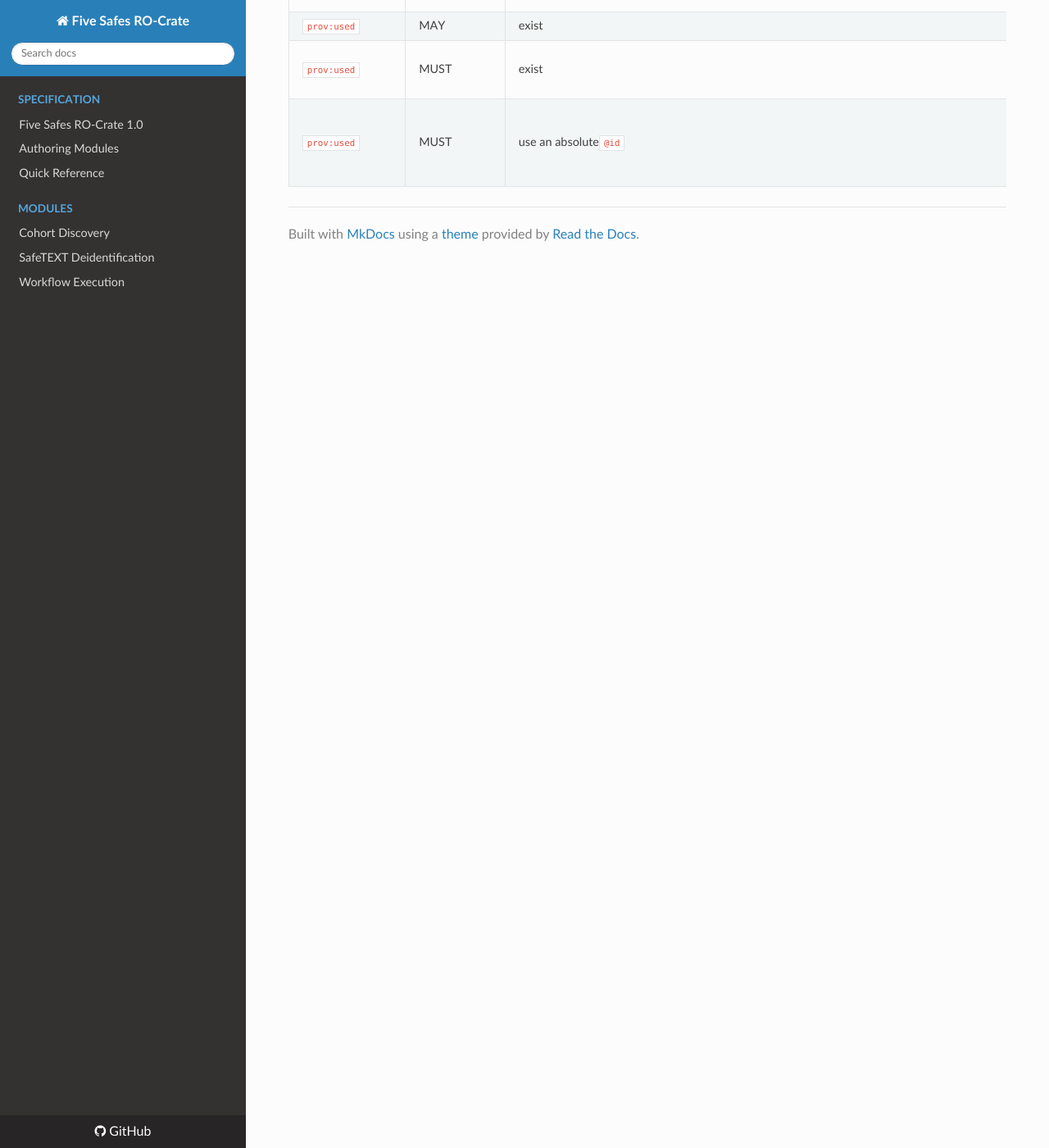
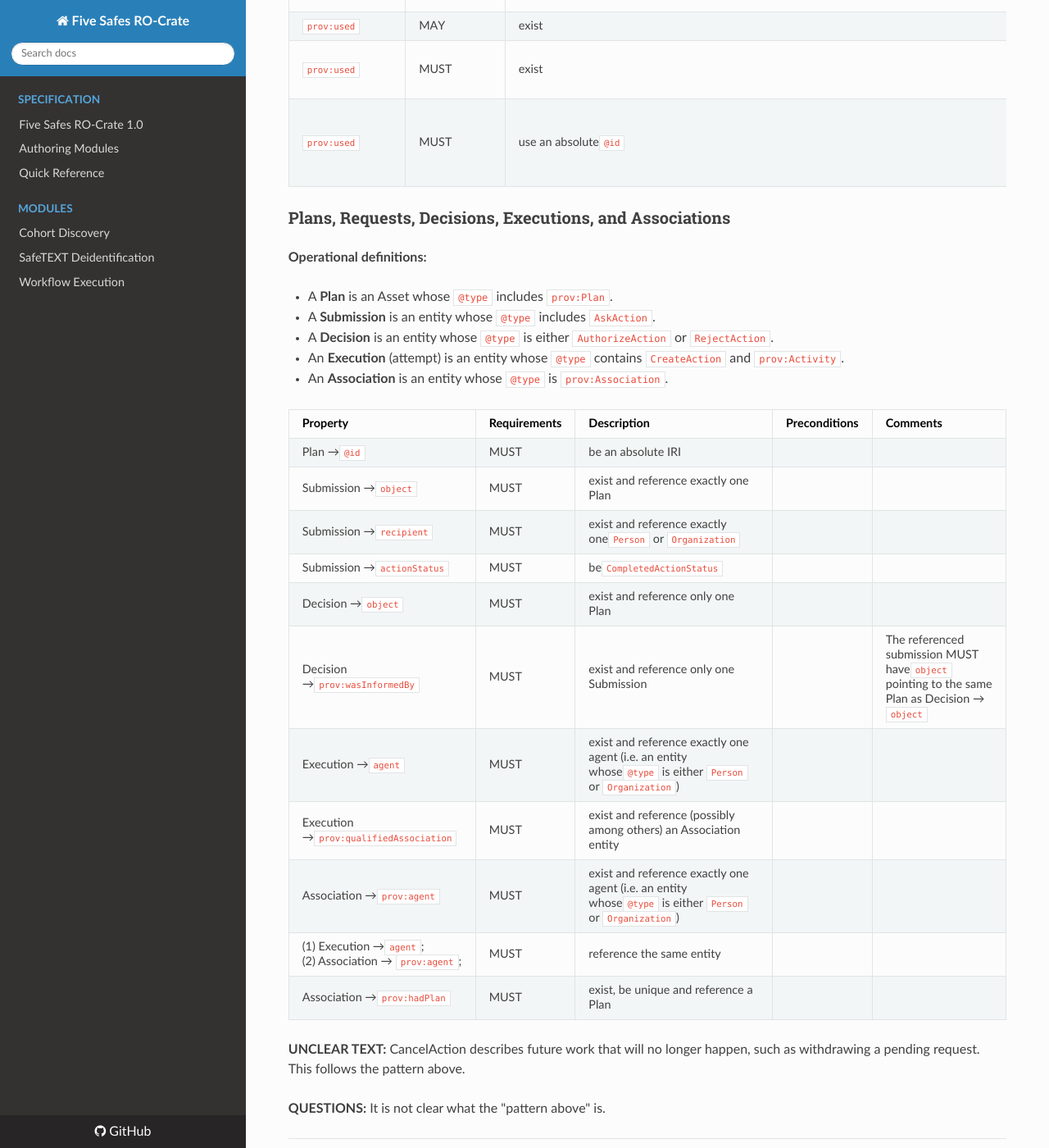
Before and after one commit to eScienceLab/Five-Safes-RO-Crate, an MkDocs documentation site: the page built from docs/rule-table.md, in a window 1280 px wide and 1400 px high, scrolled down 4077 px. Shown: the whole window at 82% size. Built offline with MkDocs 1.6.1, drawn with Linux system fonts in a browser that asks for light colours; nearby versions of some CDN libraries.

Commit message:
Added rules for Plan, Submissions, Executions and Associations.

```diff
--- a/docs/rule-table.md
+++ b/docs/rule-table.md
@@ -86,3 +86,33 @@ What does this mean?
 | `prov:used`       | MAY               | exist                                                                                                                                                                                                                                    |                                                                                                                                                                |                                                                                                                                                        |
 | `prov:used`       | MUST              | exist                                                                                                                                                                                                                                    | the referenced artefact requires an identity beyond this RO-Crate.                                                                                             |                                                                                                                                                        |
 | `prov:used`       | MUST              | use an absolute`@id`                                                                                                                                                                                                                   | (1) Process →`prov:used`exists;<br />(2) the referenced artefact requires an identity beyond this RO-Crate.                                               |                                                                                                                                                        |
+
+### Plans, Requests, Decisions, Executions, and Associations
+
+**Operational definitions:**
+
+* A **Plan** is an Asset whose `@type` includes `prov:Plan`.
+* A **Submission** is an entity whose `@type` includes `AskAction`.
+* A **Decision** is an entity whose `@type` is either `AuthorizeAction` or `RejectAction`.
+* An **Execution** (attempt) is an entity whose `@type` contains `CreateAction` and `prov:Activity`.
+* An **Association** is an entity whose `@type` is `prov:Association`.
+
+| Property                                                             | Requirements | Description                                                                                                      | Preconditions | Comments                                                                                          |
+| -------------------------------------------------------------------- | ------------ | ---------------------------------------------------------------------------------------------------------------- | ------------- | ------------------------------------------------------------------------------------------------- |
+| Plan →`@id`                                                       | MUST         | be an absolute IRI                                                                                               |               |                                                                                                   |
+| Submission →`object`                                              | MUST         | exist and reference exactly one Plan                                                                           |               |                                                                                                   |
+| Submission →`recipient`                                           | MUST         | exist and reference exactly one`Person` or `Organization`                                                    |               |                                                                                                   |
+| Submission →`actionStatus`                                        | MUST         | be`CompletedActionStatus`                                                                                      |               |                                                                                                   |
+| Decision →`object`                                                | MUST         | exist and reference only one Plan                                                                               |               |                                                                                                   |
+| Decision →`prov:wasInformedBy`                                    | MUST         | exist and reference only one Submission                                                                          |               | The referenced submission MUST have`object` pointing to the same Plan as Decision → `object` |
+| Execution →`agent`                                                | MUST         | exist and reference exactly one agent (i.e. an entity whose`@type` is either `Person` or `Organization`)   |               |                                                                                                   |
+| Execution →`prov:qualifiedAssociation`                            | MUST         | exist and reference (possibly among others) an Association entity                                                |               |                                                                                                   |
+| Association →`prov:agent`                                        | MUST         | exist and reference exactly one agent (i.e. an entity whose`@type` is either `Person` or `Organization`) |               |                                                                                                   |
+| (1) Execution →`agent`;<br />(2) Association → `prov:agent`; | MUST         | reference the same entity                                                                                        |               |                                                                                                   |
+| Association →`prov:hadPlan`                                      | MUST         | exist, be unique and reference a Plan                                                                            |               |                                                                                                   |
+
+**UNCLEAR TEXT:**
+CancelAction describes future work that will no longer happen, such as withdrawing a pending request. This follows the pattern above.
+
+**QUESTIONS:**
+It is not clear what the "pattern above" is.
```
